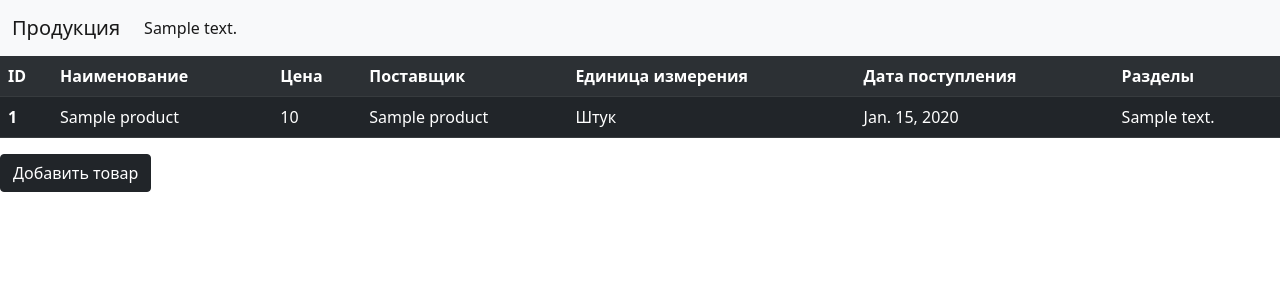
After one commit to klarkcharlz/gb_interview, a Django app: page /products/ in a window 1280 px wide. The commit adds this page. Shown: the top 300 px of the page. Run offline with Django 3.2, Linux system fonts and the light colour scheme; tables that the repository leaves empty hold one stand-in row (values such as "Sample post").

Commit message:
[add] 5 lesson

```diff
--- /dev/null
+++ b/shop/products/context_processor.py
@@ -0,0 +1,6 @@
+from .models import Section
+
+
+def get_sections(get_response):
+    sections = Section.objects.all()
+    return {'sections': sections}
--- a/shop/products/models/Product.py
+++ b/shop/products/models/Product.py
@@ -1,4 +1,6 @@
 from django.db import models
+
+from .Section import Section
 
 
 class Product(models.Model):
@@ -14,6 +16,7 @@ class Product(models.Model):
     price = models.PositiveIntegerField(verbose_name="Цена")
     unit = models.CharField(max_length=10, choices=units, verbose_name="еденица измерения")
     provider_name = models.CharField(max_length=64, verbose_name="Наименование поставщика")
+    section = models.ManyToManyField(Section, verbose_name="Разделы", related_name='section')
 
     def __str__(self):
         return f"{self.name}"
--- /dev/null
+++ b/shop/products/models/Section.py
@@ -0,0 +1,14 @@
+from django.db import models
+
+
+class Section(models.Model):
+    class Meta:
+        db_table = "section"
+        verbose_name = "Раздел"
+        verbose_name_plural = "Разделы"
+
+    name = models.CharField(max_length=255, verbose_name="Наименование раздела")
+    description = models.CharField(max_length=255, verbose_name="Описание")
+
+    def __str__(self):
+        return f"{self.description}"
--- a/shop/products/models/__init__.py
+++ b/shop/products/models/__init__.py
@@ -1 +1,2 @@
 from .Product import Product
+from .Section import Section
--- a/shop/products/urls.py
+++ b/shop/products/urls.py
@@ -6,4 +6,5 @@ app_name = 'products'
 
 urlpatterns = [
     path('', ProductsList.as_view(), name="products_list"),
+    path('<str:section_name>/', ProductsList.as_view(), name="section_products"),
 ]
--- a/shop/products/views.py
+++ b/shop/products/views.py
@@ -1,3 +1,4 @@
+from django.shortcuts import render
 from django.views.generic.list import ListView
 
 from .models import Product
@@ -7,8 +8,12 @@ from .models import Product
 class ProductsList(ListView):
     model = Product
     template_name = 'products/products.html'
+    queryset = Product.objects.prefetch_related('section').all()
 
     def get_context_data(self, *, object_list=None, **kwargs):
         context = super(ProductsList, self).get_context_data()
+        section = self.kwargs.get('section_name', None)
+        if section:
+            context['object_list'] = Product.objects.prefetch_related('section').filter(section__name=section)
         context['title'] = 'Товары'
         return context
--- a/shop/shop/urls.py
+++ b/shop/shop/urls.py
@@ -3,5 +3,5 @@ from django.urls import path, include
 
 urlpatterns = [
     path('admin/', admin.site.urls),
-    path('product/', include("products.urls", namespace='products'))
+    path('products/', include("products.urls", namespace='products'))
 ]
--- a/shop/templates/base.html
+++ b/shop/templates/base.html
@@ -28,6 +28,7 @@
     {% endblock %}
 </head>
 <body>
+{% include "includes/sections.html"%}
     {% block content %}
     {% endblock %}
 </body>
--- /dev/null
+++ b/shop/templates/includes/sections.html
@@ -0,0 +1,15 @@
+<nav class="navbar navbar-expand-lg navbar-light bg-light">
+    <div class="container-fluid">
+        <a class="navbar-brand" href="{% url 'products:products_list'%}">Продукция</a>
+        <div class="collapse navbar-collapse" id="navbarNav">
+            <ul class="navbar-nav">
+                {% for section in sections %}
+                    <li class="nav-item">
+                        <a class="nav-link active" aria-current="page"
+                           href="{% url 'products:section_products' section_name=section.name %}">{{ section.description }}</a>
+                    </li>
+                {% endfor %}
+            </ul>
+        </div>
+    </div>
+</nav>
--- a/shop/templates/products/products.html
+++ b/shop/templates/products/products.html
@@ -13,14 +13,20 @@
             <th>Поставщик</th>
             <th>Единица измерения</th>
             <th>Дата поступления</th>
+            <th>Разделы</th>
         </tr>
         {% for product in object_list %}
+            <tr>
                 <th scope="row">{{ product.pk }}</th>
                 <td>{{ product.name }}</td>
                 <td>{{ product.price }}</td>
                 <td>{{ product.provider_name }}</td>
                 <td>{{ product.get_units }}</td>
                 <td>{{ product.date_of_receipt }}</td>
+                <td>{% for section in product.section.all %}
+                     {{ section.description }}<br>
+                {% endfor %}</td>
+            </tr>
         {% endfor %}
     </table>
     <button type="button" class="btn btn-dark">Добавить товар</button>
```
Also changed, not shown: shop/products/admin.py (+7 -1 lines), shop/shop/settings.py (+17 -6 lines). Lines whose indentation alone changed are shown as unchanged.
